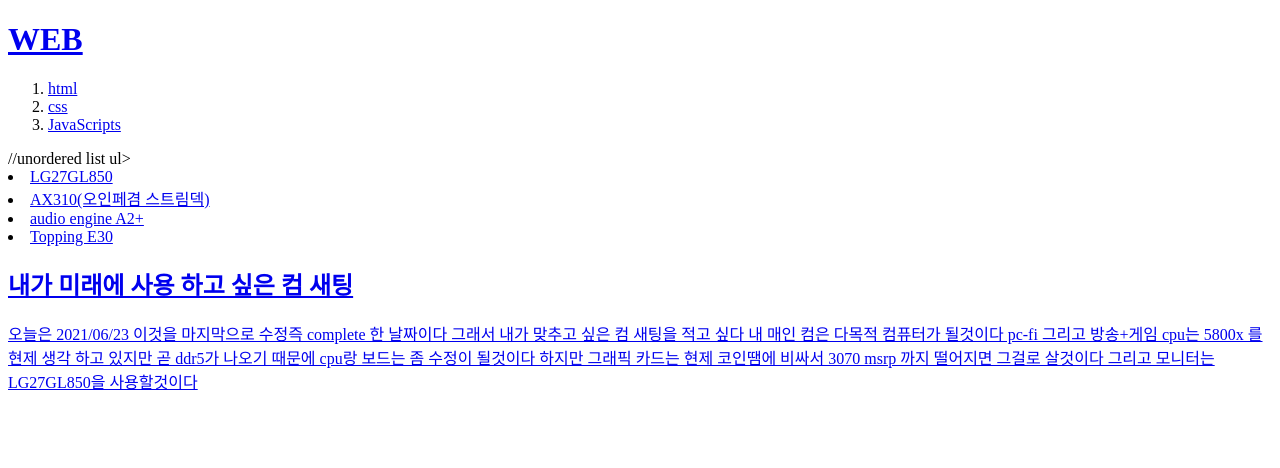
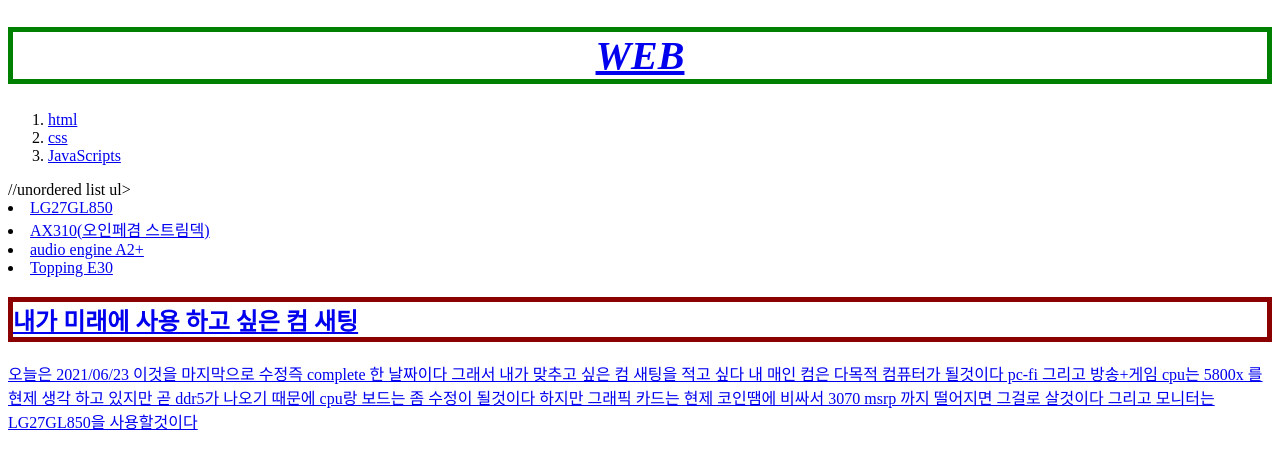
Before and after one commit to vertang/first-web-class, a plain HTML site: page index.html in a window 1280 px wide. Drawn offline with Linux system fonts and the light colour scheme.

Commit message:
style(CSS) 태그 추가

```diff
--- a/index.html
+++ b/index.html
@@ -7,6 +7,23 @@
 
 <body>
   <h1><a href="index.html">WEB</a></h1>
+  <style>
+    h1{
+    font-size: 40px;
+    font-style: italic;
+    text-align: center;
+    border-width: 5px;
+    border-color: green;
+    border-style: solid;
+    }
+
+    h2{
+    border-width: 5px;
+    border-color: darkred;
+    border-style: solid;
+    }
+</style>
+
 <ol>
 
   <li><a href="first.html">html</a></li>
```
